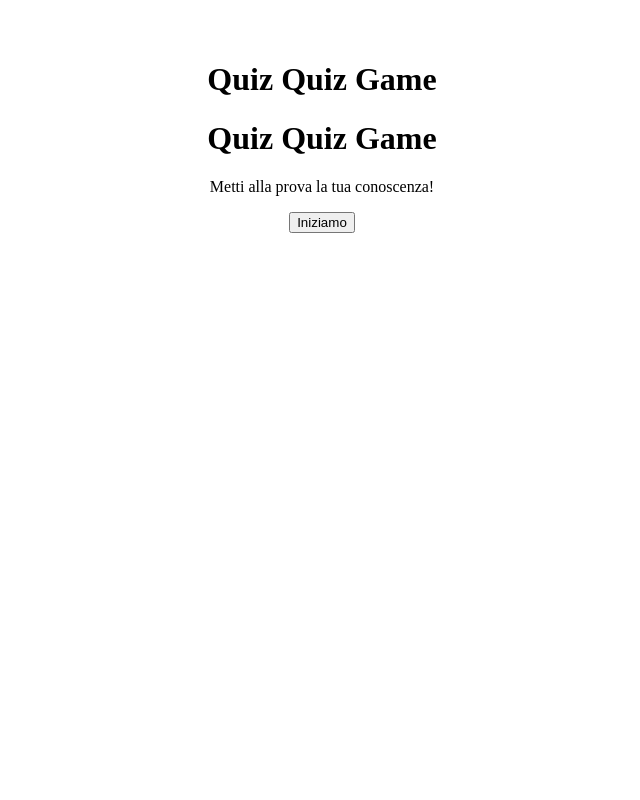
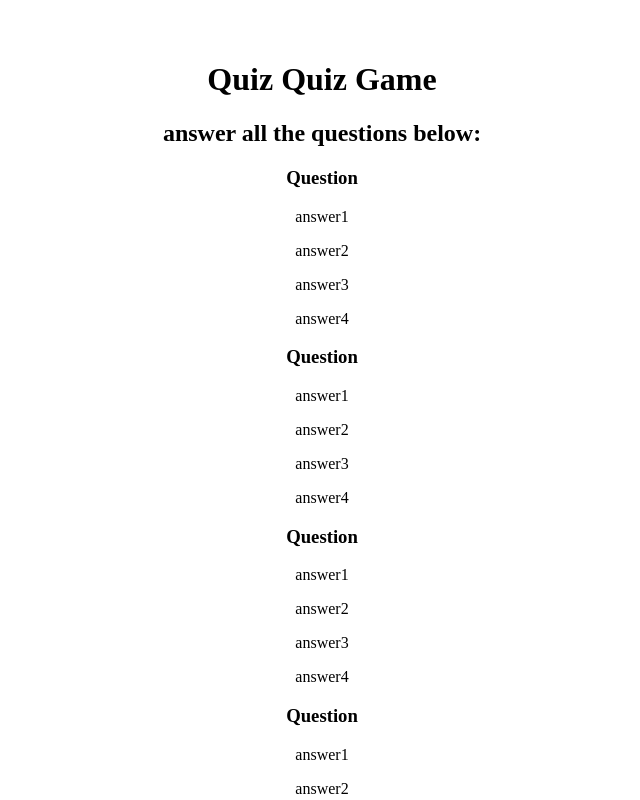
Before and after one commit to DanieleLG90/QuizQuiz, a React (Vite) app: page / in a window 1280 px wide. Both pictures are taken after a click on the button "Iniziamo". Shown: the top 800 px of the page, without its empty margins (318-958 px from the left). Built offline with nearby package versions, Linux system fonts and the light colour scheme.

Commit message:
question page

```diff
--- a/src/App.jsx
+++ b/src/App.jsx
@@ -1,15 +1,36 @@
-import { useState } from 'react'
+import React from 'react'
 
 import Intro from "./components/Intro"
+import Question from "./components/Question"
 
 import './App.css'
 
 function App() {
 
+  const [quizStart, setQuizStart] = React.useState(false)
+
+    function go() {
+      setQuizStart(true)
+    }
+
   return (
     <>
      <h1>Quiz Quiz Game</h1>
-     <Intro />
+     {!quizStart?
+     <Intro startQuiz={go} />:
+
+     <div>
+      <h2>answer all the questions below: </h2>
+      <div>
+          <Question />
+          <Question />
+          <Question />
+          <Question />
+          <Question />
+        </div>
+     </div>
+
+     }
     </>
   )
 }
--- a/src/components/Question.jsx
+++ b/src/components/Question.jsx
@@ -1 +1,24 @@
 import React from "react"
+
+
+export default function(props){
+    /*
+    const [selectedAnswer, setSelectedAnswer] = React.useState(null)
+
+    function handleClick(answerText){
+        setSelectedAnswer(answerText)
+    }
+     */
+
+    return(
+        <div>
+            <h3>Question</h3>
+            <div>
+                <p>answer1</p>
+                <p>answer2</p>
+                <p>answer3</p>
+                <p>answer4</p>
+            </div>
+        </div>
+    )
+}
```
